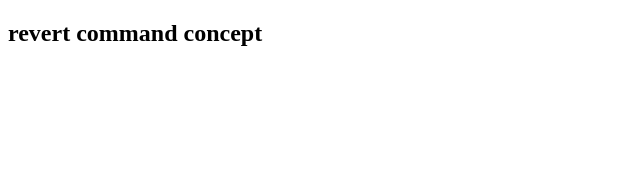
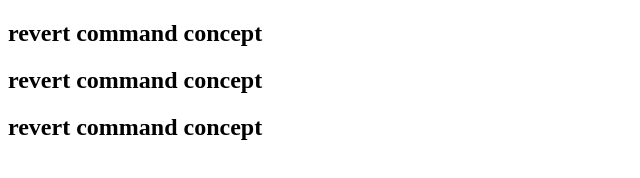
Before and after one commit to aliasad6157/git-revert, a plain HTML site: page index.html in a window 1280 px wide. Shown: the whole page, without its empty margins (0-640 px from the left). Drawn offline with Linux system fonts and the light colour scheme.

Commit message:
second done

```diff
--- a/index.html
+++ b/index.html
@@ -7,5 +7,7 @@
 </head>
 <body>
     <h2>revert command concept</h2>
+    <h2>revert command concept</h2>
+    <h2>revert command concept</h2>
 </body>
 </html>
```
